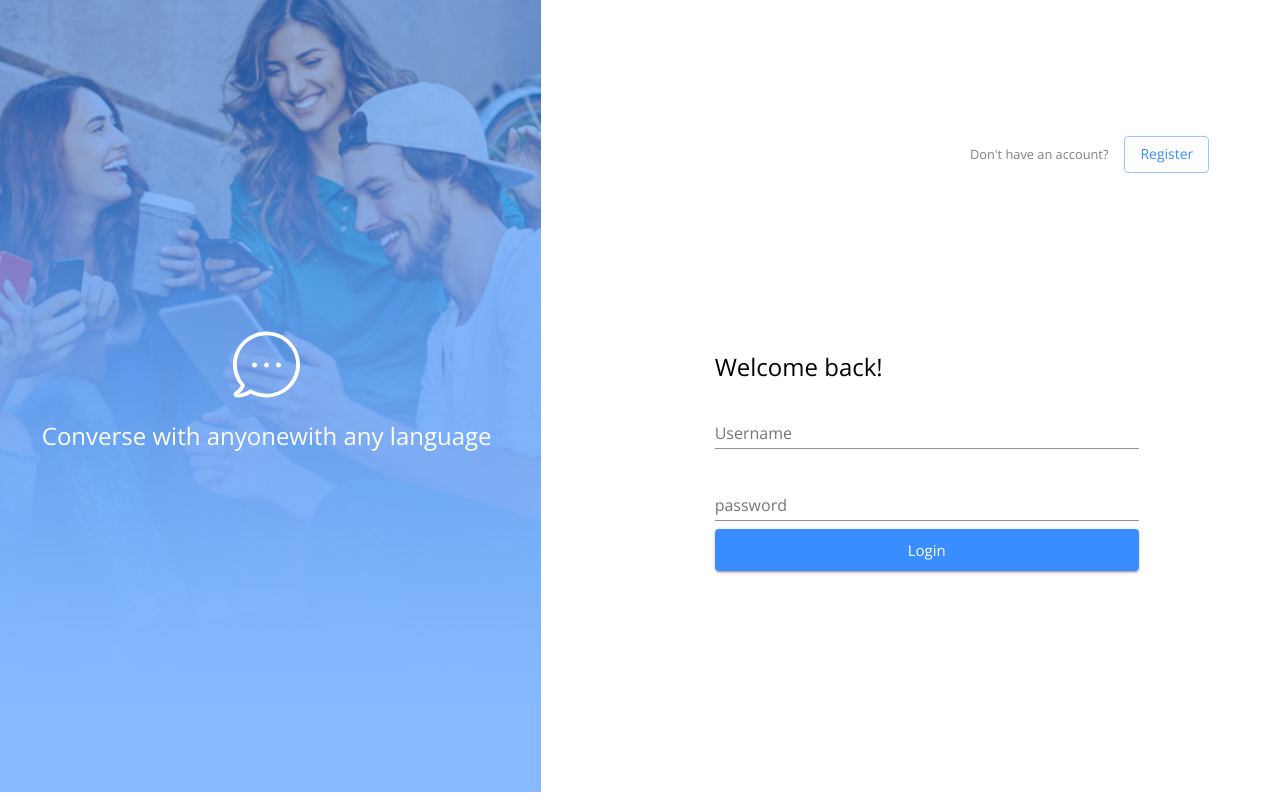
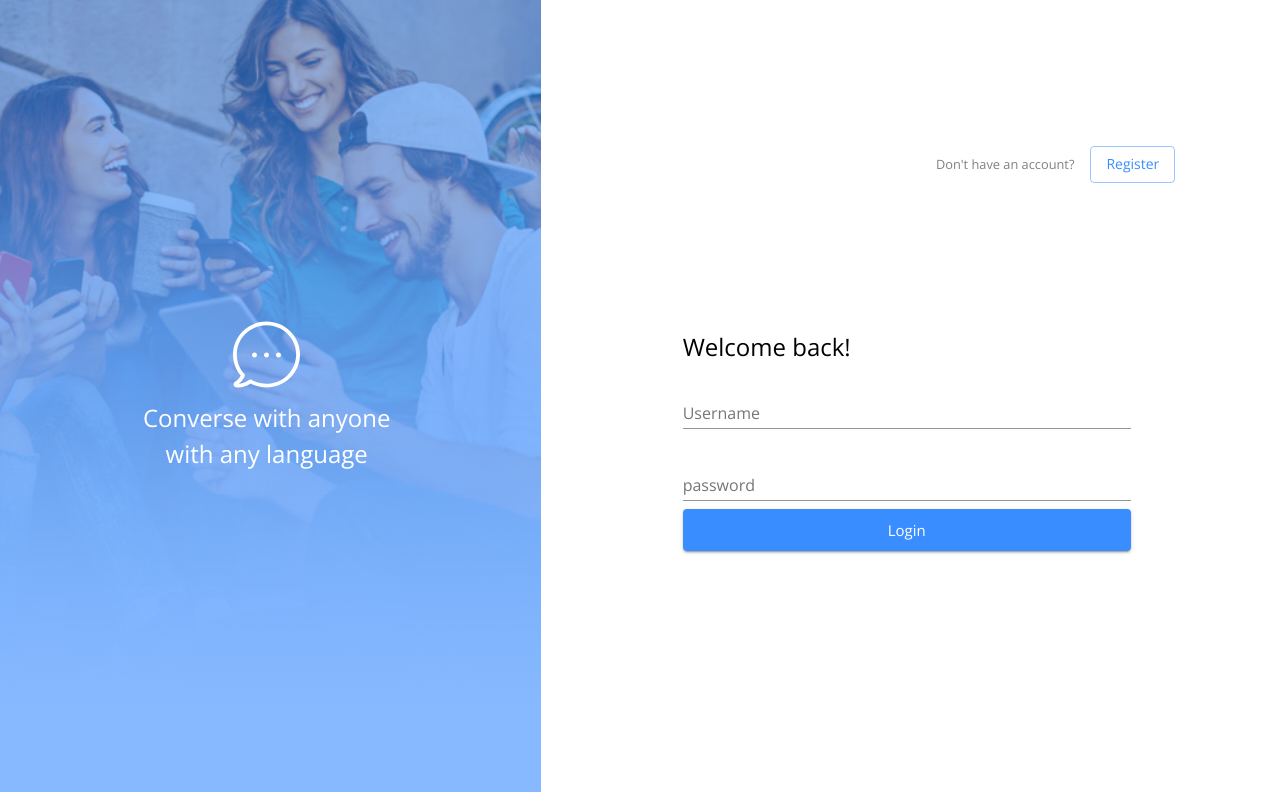
Before and after one commit to 1kangyun1/messenger-project, a React (Create React App) app in the folder client/: page /login in a window 1280 px wide. Built offline with nearby package versions, Linux system fonts and the light colour scheme; no server answers.

Commit message:
fixed some styling with sidebar

```diff
--- a/client/src/Login.js
+++ b/client/src/Login.js
@@ -29,7 +29,7 @@ const Login = (props) => {
       <Grid sm="5" item>
         {AccessSide()}
       </Grid>
-      <Grid sm="7" container item spacing={5} >
+      <Grid sm="7" container item>
         <Grid container item direction="column" justify="center" alignItems="center">
           {AccessChange({route: 'register'})}
         </Grid>
--- a/client/src/components/Access/AccessChange.js
+++ b/client/src/components/Access/AccessChange.js
@@ -38,8 +38,8 @@ export default function AccessChange(props) {
   const route = preset[props.route];
 
   return (
-    <Box width="80%" className={classes.routePadding}>
-      <Grid container item spacing={2} justify="flex-end" alignItems="baseline">
+    <Box width="80%">
+      <Grid container item spacing={2} className={classes.routePadding} justify="flex-end" alignItems="baseline">
         <Grid item>
           <Typography className={classes.text}>{route.text}</Typography>
         </Grid>
--- a/client/src/components/Access/AccessSide.js
+++ b/client/src/components/Access/AccessSide.js
@@ -30,10 +30,8 @@ export default function AccessSide() {
         <Grid item>
           <img src={bubbleIcon} alt="React Logo" />
         </Grid>
-        <Grid container item justify="center">
-          <Typography className={classes.text}>Converse with anyone</Typography>
-          <Typography className={classes.text}>with any language</Typography>
-        </Grid>
+        <Typography className={classes.text}>Converse with anyone</Typography>
+        <Typography className={classes.text}>with any language</Typography>
       </Grid>
     </Box>
   )
```
